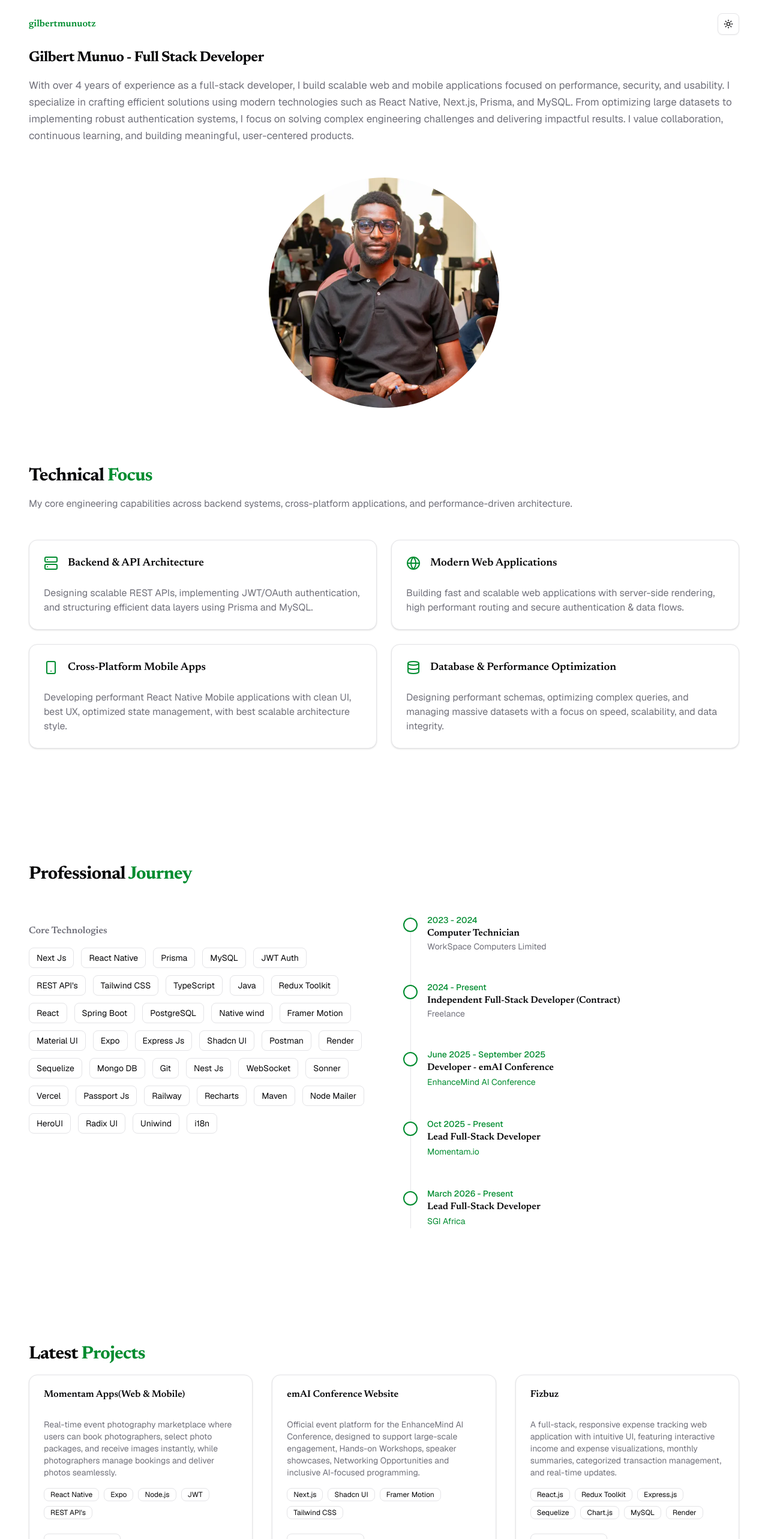
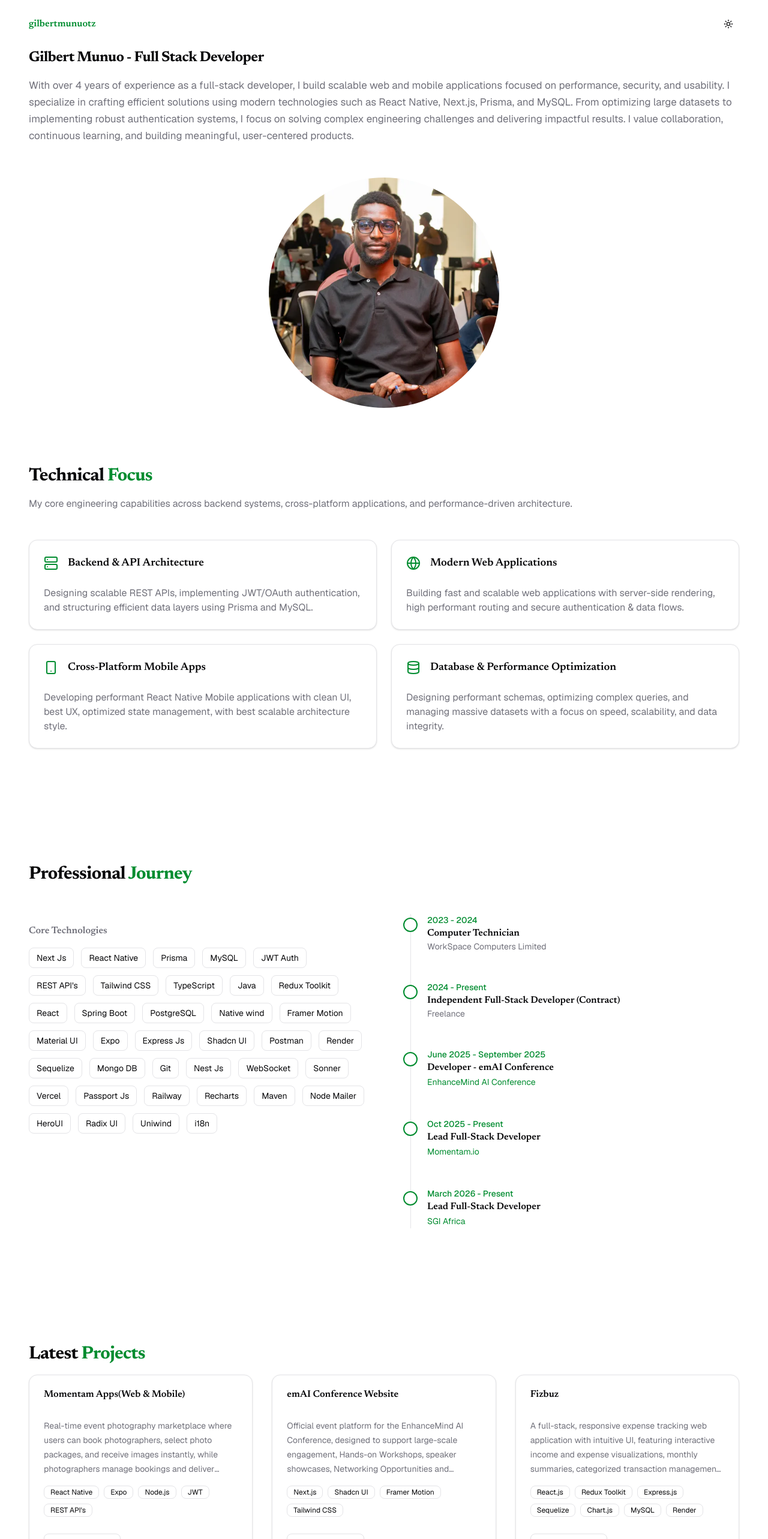
Before and after one commit to gilbertmunuotz/my-portfolio, a Next.js app: page / in a window 1280 px wide. Shown: the top 2566 px of the page at 60% size. Built offline with nearby package versions, Linux system fonts and the light colour scheme.

Commit message:
#feat: updated global styles, improved UI & responsiveness

```diff
--- a/app/globals.css
+++ b/app/globals.css
@@ -126,9 +126,12 @@
   * {
     @apply border-border outline-ring/50;
   }
+
   body {
     @apply bg-background text-foreground font-sans;
+    overflow-x: hidden;
   }
+
   h1,
   h2,
   h3,
--- a/components/mode-toggle.tsx
+++ b/components/mode-toggle.tsx
@@ -17,10 +17,10 @@ export function ModeToggle() {
 
   return (
     <Button
-      variant="outline"
+      variant="ghost"
       size="icon"
       type="button"
-      className="relative"
+      className="relative rounded-full border-0 shadow-none hover:bg-accent cursor-pointer"
       disabled={!mounted}
       aria-label={isDark ? "Switch to light mode" : "Switch to dark mode"}
       onClick={() => setTheme(isDark ? "light" : "dark")}
--- a/components/sections/Projects.tsx
+++ b/components/sections/Projects.tsx
@@ -21,20 +21,22 @@ export default function ProjectsSection() {
         accent="Projects"
       />
 
-      <div className="grid gap-8 md:grid-cols-2 lg:grid-cols-3">
+      <div className="grid auto-rows-fr gap-8 md:grid-cols-2 lg:grid-cols-3">
         {projects.map((project, index) => (
           <Reveal key={project.title} delay={index * 0.1}>
-            <Card className="transition-[transform,box-shadow] duration-300 ease-out hover:-translate-y-1 hover:shadow-md">
+            <Card
+              className="flex h-full flex-col transition-[transform,box-shadow] duration-300 ease-out hover:-translate-y-1 hover:shadow-md">
               <CardHeader>
                 <CardTitle>{project.title}</CardTitle>
               </CardHeader>
 
-              <CardContent className="space-y-4">
-                <p className="text-sm text-muted-foreground">
+              <CardContent className="flex flex-1 flex-col space-y-4">
+                <p
+                  className="line-clamp-4 text-sm leading-6 text-muted-foreground">
                   {project.description}
                 </p>
 
-                <div className="flex flex-wrap gap-2">
+                <div className="flex min-h-16 flex-wrap content-start gap-2">
                   {project.tech.map((t, i) => (
                     <Badge
                       key={`${project.title}-${t}-${i}`}
@@ -50,8 +52,7 @@ export default function ProjectsSection() {
                   asChild
                   variant="outline"
                   size="sm"
-                  className="mt-2 hover:border-brand hover:text-brand"
-                >
+                  className="mt-auto w-fit hover:border-brand hover:text-brand">
                   <a
                     href={project.link}
                     target="_blank"
```
